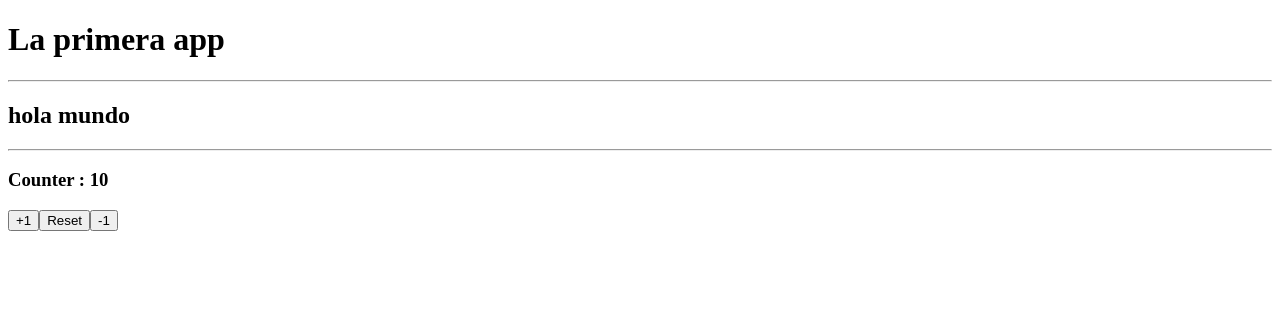
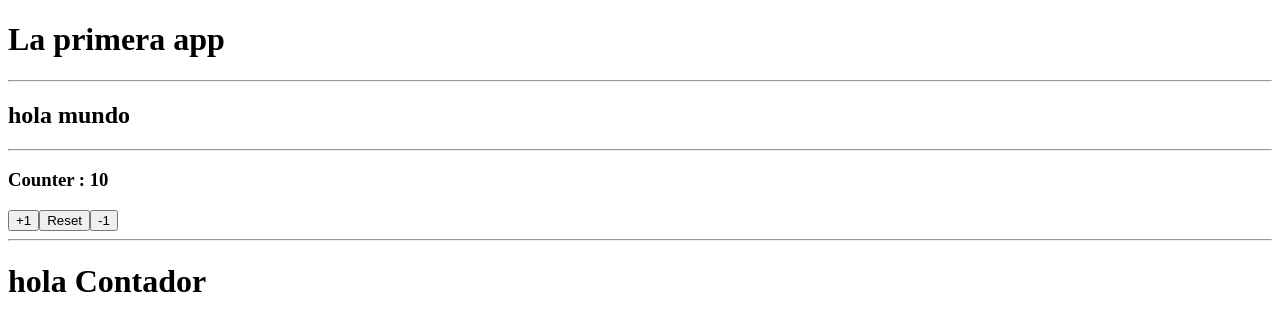
Before and after one commit to JC-d3v/Angular_23, an Angular app in the folder 02-bases/: page / in a window 1280 px wide. Shown: the top 330 px of the page. Built offline with nearby package versions, Linux system fonts and the light colour scheme.

Commit message:
038-Contador Component

```diff
--- a/02-bases/src/app/app.component.html
+++ b/02-bases/src/app/app.component.html
@@ -6,3 +6,5 @@
 <button (click)="increaseBy(1)">+1</button>
 <button (click)="resetCounter()">Reset</button>
 <button (click)="increaseBy(-1)">-1</button>
+<hr />
+<app-counter></app-counter>
--- a/02-bases/src/app/app.module.ts
+++ b/02-bases/src/app/app.module.ts
@@ -2,10 +2,12 @@
 import { BrowserModule } from '@angular/platform-browser';
 
 import { AppComponent } from './app.component';
+import { CounterComponent } from './counter.component';
 
 @NgModule({
   declarations: [
-    AppComponent
+    AppComponent,
+    CounterComponent
   ],
   imports: [
     BrowserModule
--- /dev/null
+++ b/02-bases/src/app/counter.component.ts
@@ -0,0 +1,10 @@
+import { Component } from "@angular/core";
+
+@Component({
+  selector: 'app-counter',
+  template: '<h1> hola Contador </h1>'
+})
+
+export class CounterComponent {
+
+}
```
